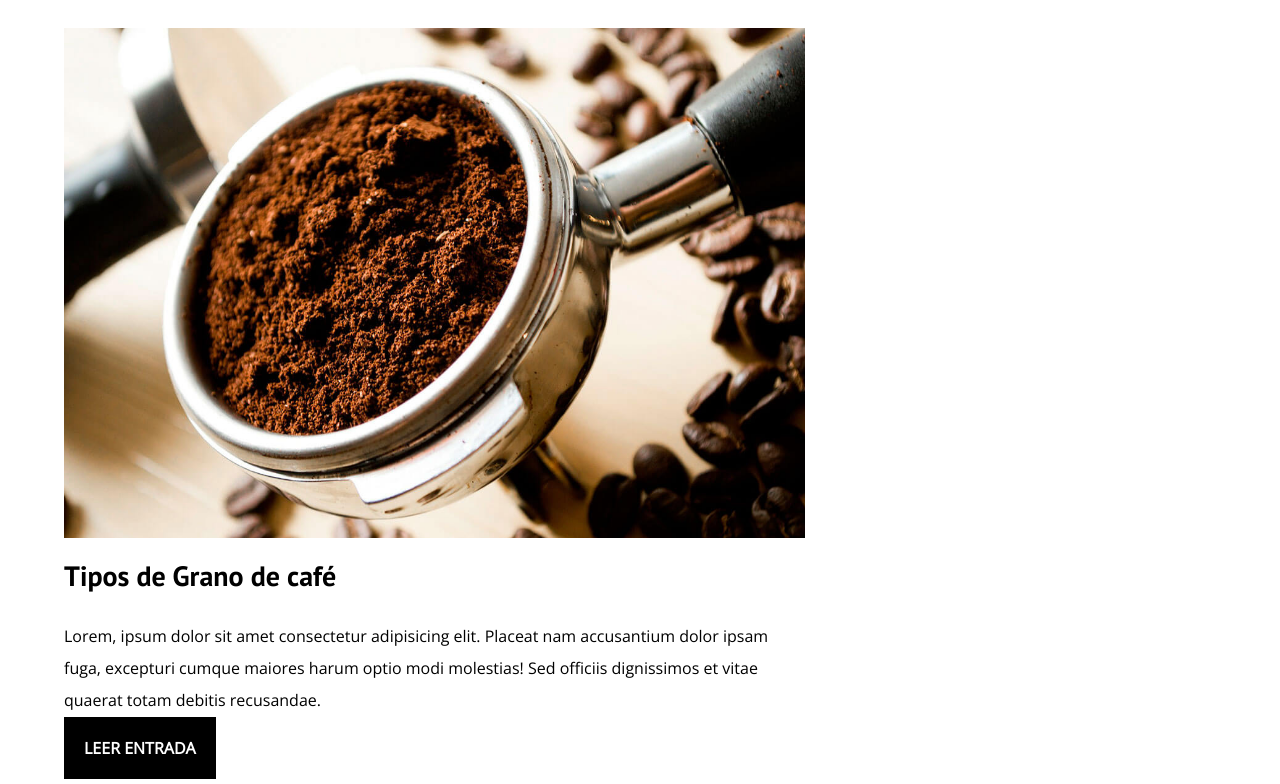
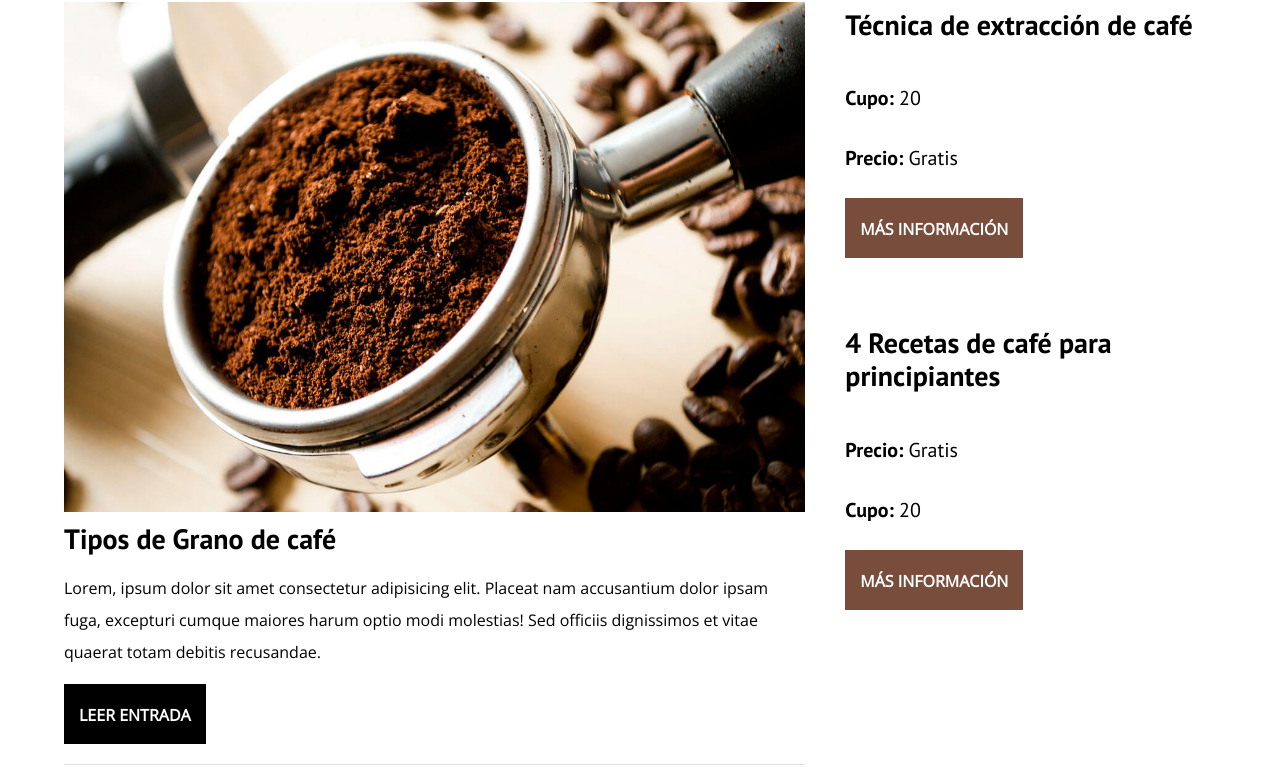
Before and after one commit to JorgeIdro/Blog-de-caf-, a plain HTML site: page index.html in a window 1280 px wide. Shown: the part 700-1484 px from the top of the page. Drawn offline with nearby package versions, Linux system fonts and the light colour scheme.

Commit message:
Se termino la pagina principal

```diff
--- a/css/style.css
+++ b/css/style.css
@@ -33,6 +33,7 @@ a {
 }
 h1, h2, h3, h4 {
     font-family: var(--fuenteHeading);
+    line-height: 1.2;
 }
 h1 {
     font-size: 4.8rem;
@@ -74,9 +75,6 @@ img {
     color: var(--blanco);
 }
 
-@media (min-width: 768px) {
-
-}
 .logo__titulo {
     color: var(--blanco);
     font-weight: 400;
@@ -91,6 +89,9 @@ img {
     text-align: center;
     font-size: 1.8rem;
 }
+.navegacion {
+    margin: 2rem 0;
+}
 @media (min-width: 768px) {
     .header__barra {
         display: flex;
@@ -102,20 +103,14 @@ img {
         column-gap: 2rem;
     }
     .header__texto {
-        margin-top: 13rem;
+        margin-top: 17rem;
     }
 }
 
 /* Contenido principal */
 
 .contenido-principal {
-
-}
-.blog {
-
-}
-.sidebar {
-
+    margin-bottom: 4rem;
 }
 @media (min-width: 768px) {
     .contenido-principal {
@@ -128,7 +123,7 @@ img {
 .entrada {
     margin-bottom: 2rem;
     border-bottom: .1rem solid var(--gris);
-    padding-bottom: 3rem;
+    padding-bottom: 2rem;
 }
 .entrada:last-of-type {
     border: none;
@@ -137,14 +132,48 @@ img {
 
 /* Botón */
 .boton {
-    background-color: var(--primario);
-    padding: 2rem;
+    display: block;
+    background-color: var(--negro);
+    padding: 1.5rem;
     color: var(--blanco);
     text-transform: uppercase;
     font-weight: 700;
-
+    height: 6rem;
+    text-align: center;
+}
+@media (min-width: 768px) {
+    .boton {
+        display: inline-block;
+    }
 }
 
 .boton--primario {
+    background-color: var(--primario);
+}
+
+/* Sidebar cursos */
+.cursos {
+    list-style: none;
+}
+.widget-cursos {
+    border-bottom: 1px solid var(--gris);
+    padding-bottom: 3rem;
+}
+.widget-cursos:last-of-type { /*asi se agregue mas cursos, el ultimo no tendrá bordes*/
+    border: none;
+}
+.widget-cursos__label {
+    font-family: var(--fuenteHeading);
+    font-weight: 700;
+    font-size: 2rem;
+}
+.widget-cursos__info {
+    font-weight: 400;
+    font-size: 2rem;
+}
+
+/* Footer */
+.footer {
     background-color: var(--negro);
+    padding: 3rem 3rem 2rem;
 }
--- a/index.html
+++ b/index.html
@@ -39,7 +39,7 @@
     </header>
 
     <div class="contenedor contenido-principal">
-        <main class="Blog">
+        <main>
             <h3>Nuestro blog</h3>
 
             <article class="entrada">
@@ -51,7 +51,7 @@
 
                     <p>Lorem, ipsum dolor sit amet consectetur adipisicing elit. Placeat nam accusantium dolor ipsam fuga, excepturi cumque maiores harum optio modi molestias! Sed officiis dignissimos et vitae quaerat totam debitis recusandae.</p>
 
-                    <a href="entrada.html" class="boton boton--primario">Leer Entrada</a>
+                    <a href="entrada.html" class="boton">Leer Entrada</a>
                 </div>
             </article>
 
@@ -64,7 +64,7 @@
 
                     <p>Lorem, ipsum dolor sit amet consectetur adipisicing elit. Placeat nam accusantium dolor ipsam fuga, excepturi cumque maiores harum optio modi molestias! Sed officiis dignissimos et vitae quaerat totam debitis recusandae.</p>
 
-                    <a href="entrada.html" class="boton boton--primario">Leer Entrada</a>
+                    <a href="entrada.html" class="boton">Leer Entrada</a>
                 </div>
             </article>
 
@@ -77,18 +77,58 @@
 
                     <p>Lorem, ipsum dolor sit amet consectetur adipisicing elit. Placeat nam accusantium dolor ipsam fuga, excepturi cumque maiores harum optio modi molestias! Sed officiis dignissimos et vitae quaerat totam debitis recusandae.</p>
 
-                    <a href="entrada.html" class="boton boton--primario">Leer Entrada</a>
+                    <a href="entrada.html" class="boton">Leer Entrada</a>
                 </div>
             </article>
         </main>
 
-        <aside class="sidebar">
+        <aside>
             <h3>Nuestros cursos y talleres</h3>
+
+            <ul class="cursos no-padding">
+                <li class="widget-cursos">
+                    <h4>Técnica de extracción de café</h4>
+
+                    <p class="widget-cursos__label">Cupo: <span class="widget-cursos__info">20</span></p>
+                    <p class="widget-cursos__label">Precio: <span class="widget-cursos__info">Gratis</span></p>
+                    <a href="entrada.html" class="boton boton--primario">Más información</a>
+                </li>
+            </ul>
+
+            <ul class="cursos no-padding">
+                <li class="widget-cursos">
+                    <h4>4 Recetas de café para principiantes</h4>
+                    <p class="widget-cursos__label">Precio: <span class="widget-cursos__info">Gratis</span></p>
+                    <p class="widget-cursos__label">Cupo: <span class="widget-cursos__info">20</span></p>
+                    <a href="entrada.html" class="boton boton--primario">Más información</a>
+                </li>
+            </ul>
+
+            <div class="sidebar--borde">
+
+            </div>
+
+            <div>
+
+            </div>
         </aside>
     </div>
 
-    <footer>
+    <footer class="footer">
+        <div class="contenedor">
+            <div class="header__barra">
+                <a class="logo" href="index.html">
+                    <h1 class="no-margin logo__titulo centrar-texto">Blog<span class="logo__titulo--span">DeCafé</span></h1>
+                </a>
 
+                <nav class="navegacion">
+                    <a href="nosotros.html" class="navegacion__enlace">Nosotros</a>
+                    <a href="cursos.html" class="navegacion__enlace">Curso</a>
+                    <a href="contacto.html" class="navegacion__enlace">Contacto</a>
+                </nav>
+            </div>
+
+        </div>
     </footer>
 </body>
 </html>
```
